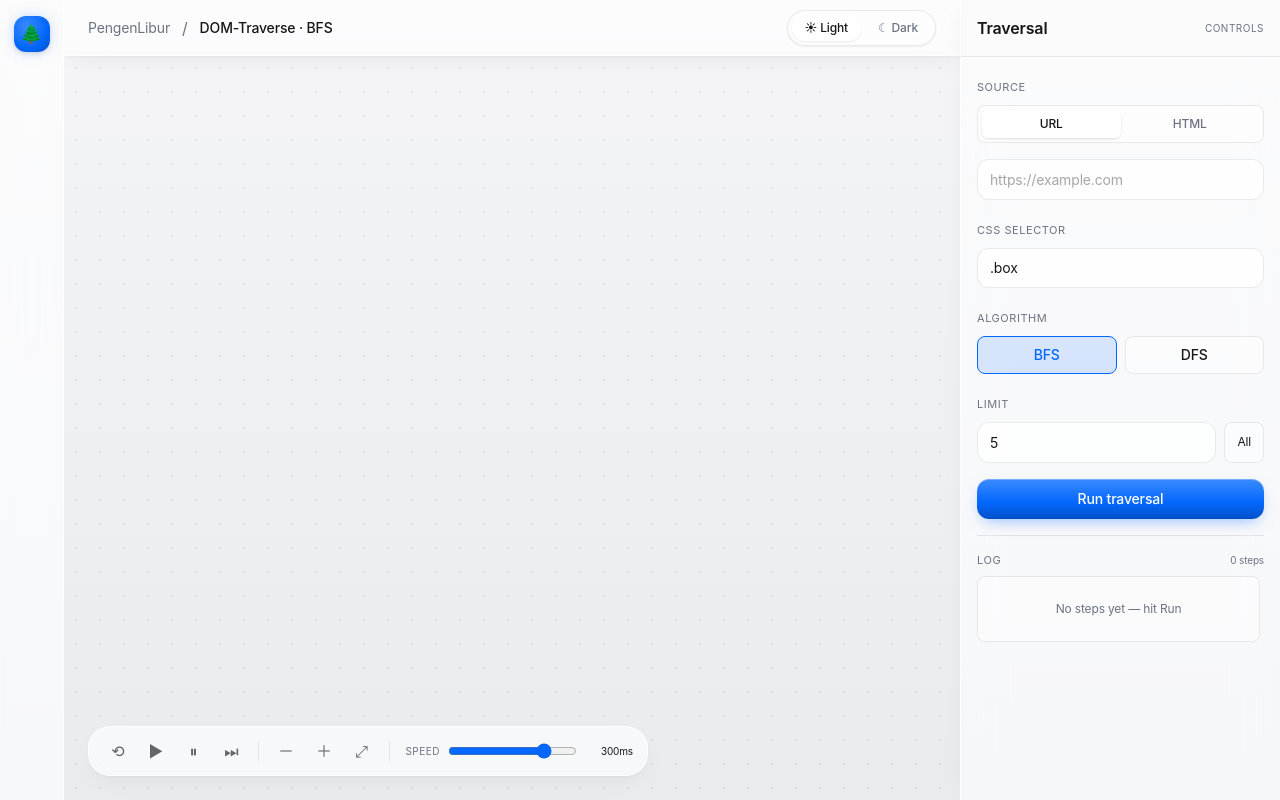
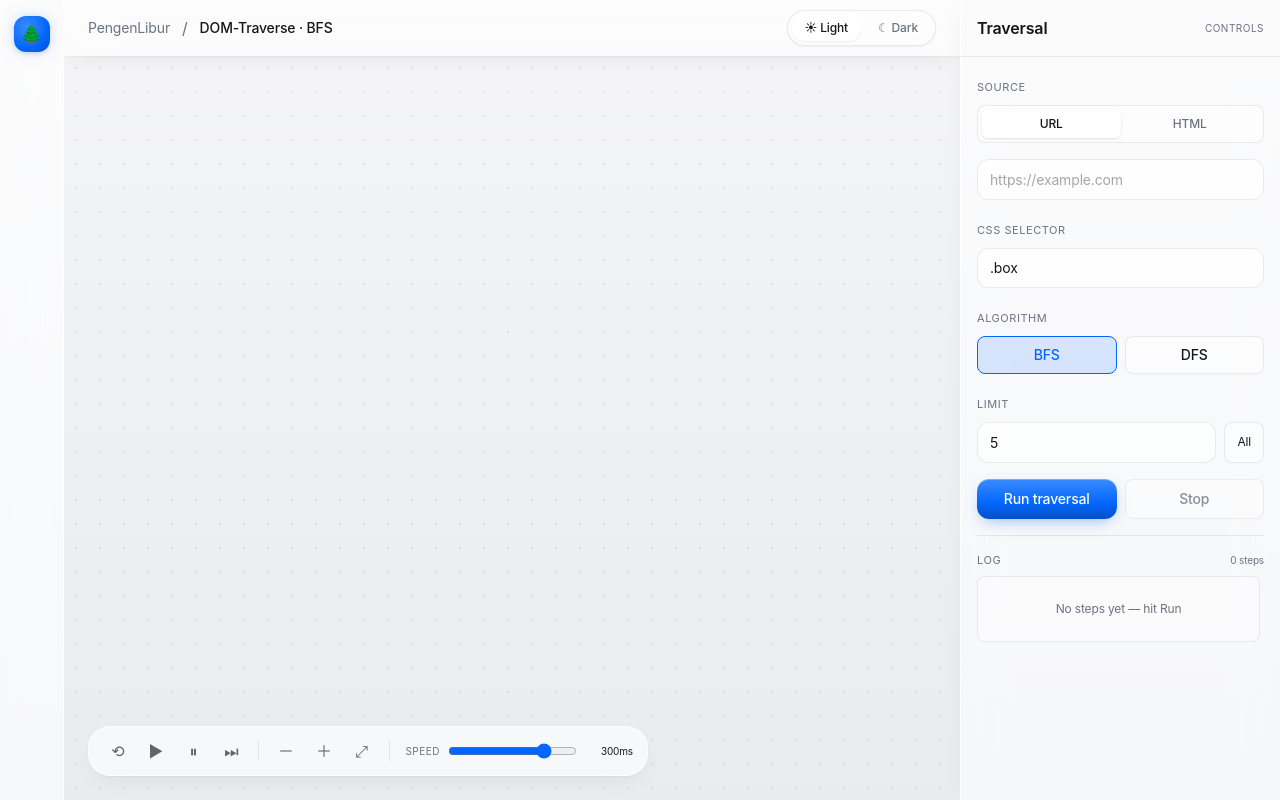
Before and after one commit to ethj0r/Tubes2_PengenLibur_FE, a Next.js app: page / in a window 1280 px wide. Built offline with nearby package versions, Linux system fonts and the light colour scheme; a web font is replaced by a local one.

Commit message:
feat: add option to stop process in case of very long duration of searching

```diff
--- a/src/app/components/playground/ControlsPanel.tsx
+++ b/src/app/components/playground/ControlsPanel.tsx
@@ -14,11 +14,12 @@ type Props = {
   setLimit: (n: number) => void;
   running: boolean;
   onRun: () => void;
+  onStop: () => void;
   log: LogEntry[];
 };
 
 export default function ControlsPanel(props: Props) {
-  const { algo, setAlgo, sourceType, setSourceType, source, setSource, selector, setSelector, limit, setLimit, running, onRun, log } = props;
+  const { algo, setAlgo, sourceType, setSourceType, source, setSource, selector, setSelector, limit, setLimit, running, onRun, onStop, log } = props;
 
   return (
     <aside className="panel-right app-panel flex flex-col z-20">
@@ -111,9 +112,24 @@ export default function ControlsPanel(props: Props) {
           </div>
         </Field>
 
-        <button className="btn-accent w-full" onClick={onRun} disabled={running}>
-          {running ? "Traversing…" : "Run traversal"}
-        </button>
+        <div className="grid grid-cols-2 gap-2">
+          <button className="btn-accent w-full" onClick={onRun} disabled={running}>
+            {running ? "Traversing…" : "Run traversal"}
+          </button>
+          <button
+            className="w-full rounded-lg border text-sm font-medium"
+            onClick={onStop}
+            disabled={!running}
+            style={{
+              background: running ? "rgba(239, 68, 68, 0.14)" : "var(--surface-soft)",
+              borderColor: running ? "#ef4444" : "var(--border)",
+              color: running ? "#b91c1c" : "var(--muted)",
+              opacity: running ? 1 : 0.8,
+            }}
+          >
+            Stop
+          </button>
+        </div>
 
         <div className="hairline" />
 
--- a/src/app/page.tsx
+++ b/src/app/page.tsx
@@ -1,6 +1,6 @@
 "use client";
 
-import { useEffect, useRef, useState } from "react";
+import { useCallback, useEffect, useRef, useState } from "react";
 import Canvas, { type CanvasHandle } from "./components/playground/Canvas";
 import ControlsPanel from "./components/playground/ControlsPanel";
 import LeftRail from "./components/playground/LeftRail";
@@ -31,6 +31,8 @@ export default function PlaygroundLayout() {
   const canvasRef = useRef<CanvasHandle>(null);
   const mouseRef = useRef<HTMLElement | null>(null);
   const replayRef = useRef<number | null>(null);
+  const abortRef = useRef<AbortController | null>(null);
+  const runIdRef = useRef(0);
 
   const nodeById: Record<string, DomNode> = Object.fromEntries(
     nodes.map(n => [n.id, n])
@@ -38,18 +40,38 @@ export default function PlaygroundLayout() {
 
   useEffect(() => {
     return () => {
+      abortRef.current?.abort();
       if (replayRef.current != null) window.clearTimeout(replayRef.current);
     };
   }, []);
 
+  const stopTraversal = useCallback(() => {
+    runIdRef.current += 1;
+    abortRef.current?.abort();
+    abortRef.current = null;
+    if (replayRef.current != null) {
+      window.clearTimeout(replayRef.current);
+      replayRef.current = null;
+    }
+    setRunning(false);
+    setActiveNodeId(null);
+  }, []);
+
   const onRun = async () => {
     if (running) return;
+    const runId = runIdRef.current + 1;
+    runIdRef.current = runId;
+
     setError(null);
     setRunning(true);
     if (replayRef.current != null) {
       window.clearTimeout(replayRef.current);
       replayRef.current = null;
     }
+
+    abortRef.current?.abort();
+    const controller = new AbortController();
+    abortRef.current = controller;
 
     try {
       const resp = await traverse({
@@ -58,10 +80,12 @@ export default function PlaygroundLayout() {
         selector,
         algorithm: algo,
         limit,
-      });
+      }, controller.signal);
+
+      if (runIdRef.current !== runId) return;
 
       const { nodes: laidOut, edges: laidEdges, width, height } = layoutTree(resp.tree);
-      setNodes(laidOut);
+      setNodes(laidOut.map(n => ({ ...n, state: "idle" })));
       setEdges(laidEdges);
       setWorld({ w: width, h: height });
       setStats(resp.stats);
@@ -72,10 +96,16 @@ export default function PlaygroundLayout() {
       let i = 0;
 
       const step = () => {
+        if (runIdRef.current !== runId) {
+          replayRef.current = null;
+          return;
+        }
+
         if (i >= resp.log.length) {
           setRunning(false);
           setActiveNodeId(null);
           replayRef.current = null;
+          abortRef.current = null;
           return;
         }
         const entry = resp.log[i++];
@@ -96,8 +126,16 @@ export default function PlaygroundLayout() {
 
       step();
     } catch (e) {
-      setError(e instanceof Error ? e.message : String(e));
+      if (runIdRef.current !== runId) return;
+      if (!(e instanceof Error && e.name === "AbortError")) {
+        setError(e instanceof Error ? e.message : String(e));
+      }
       setRunning(false);
+      setActiveNodeId(null);
+    } finally {
+      if (runIdRef.current === runId) {
+        abortRef.current = null;
+      }
     }
   };
 
@@ -147,6 +185,7 @@ export default function PlaygroundLayout() {
         setLimit={setLimit}
         running={running}
         onRun={onRun}
+        onStop={stopTraversal}
         log={log}
       />
     </div>
--- a/src/lib/api.ts
+++ b/src/lib/api.ts
@@ -46,11 +46,12 @@ export type TraverseRequest = {
   limit: number;
 };
 
-export async function traverse(req: TraverseRequest): Promise<TraverseResponse> {
+export async function traverse(req: TraverseRequest, signal?: AbortSignal): Promise<TraverseResponse> {
   const res = await fetch(`${API_BASE}/api/v1/traverse`, {
     method: "POST",
     headers: { "Content-Type": "application/json" },
     body: JSON.stringify(req),
+    signal,
   });
   if (!res.ok) {
     const body = await res.text();
```
